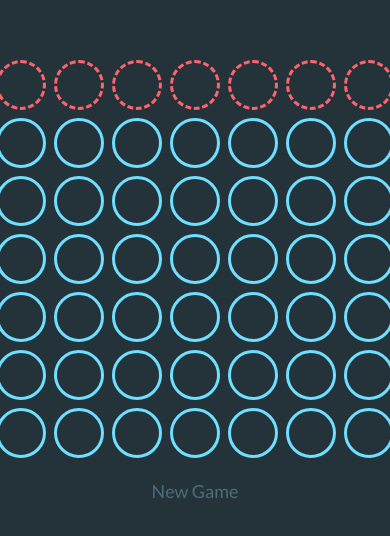
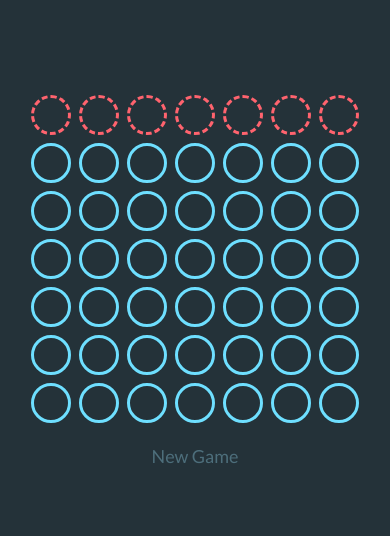
Before and after one commit to jacobtwlee/connect-four-react, a React (Create React App) app: page / in a window 390 px wide. Shown: the part 130-666 px from the top of the page. Built offline with nearby package versions, Linux system fonts and the light colour scheme.

Commit message:
make board responsive

```diff
--- a/src/components/Board/layout.ts
+++ b/src/components/Board/layout.ts
@@ -3,9 +3,14 @@ import { BOARD_ROWS, BOARD_COLUMNS } from '../../constants'
 
 export const Grid = styled.div`
   display: grid;
-  grid-template-columns: repeat(${BOARD_COLUMNS}, 50px);
-  grid-template-rows: repeat(${BOARD_ROWS}, 50px);
+  grid-template-columns: repeat(${BOARD_COLUMNS}, 55px);
+  grid-template-rows: repeat(${BOARD_ROWS}, 55px);
   grid-gap: 8px;
+
+  @media (max-width: 600px) {
+    grid-template-columns: repeat(${BOARD_COLUMNS}, 40px);
+    grid-template-rows: repeat(${BOARD_ROWS}, 40px);
+  }
 `
 
 export const BoardGridItem = styled.div<{ row: number, col: number }>`
--- a/src/components/Dropzone/layout.ts
+++ b/src/components/Dropzone/layout.ts
@@ -3,16 +3,20 @@ import { PLAYER_COLORS, BOARD_COLUMNS } from '../../constants'
 
 export const Columns = styled.div`
   display: grid;
-  grid-template-columns: repeat(${BOARD_COLUMNS}, 50px);
-  grid-template-rows: 50px;
+  grid-template-columns: repeat(${BOARD_COLUMNS}, 55px);
+  grid-template-rows: 55px;
   grid-gap: 8px;
   margin-bottom: 8px;
+
+  @media (max-width: 600px) {
+    grid-template-columns: repeat(${BOARD_COLUMNS}, 40px);
+    grid-template-rows: 40px;
+  }
 
   &:focus {
     outline: none;
   }
 `
-
 
 export const ActiveColumn = styled.button<{ playerColor: string }>`
   cursor: pointer;
```
